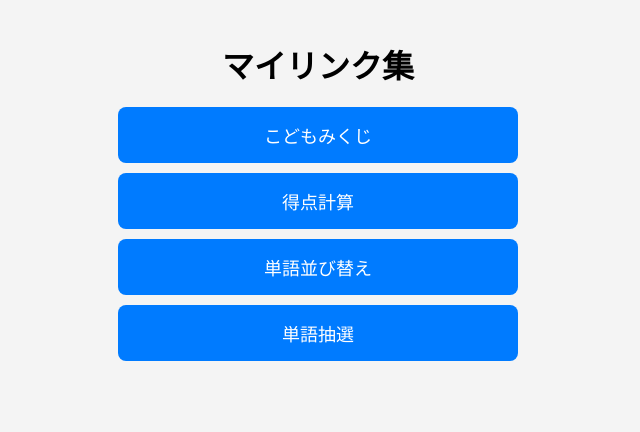
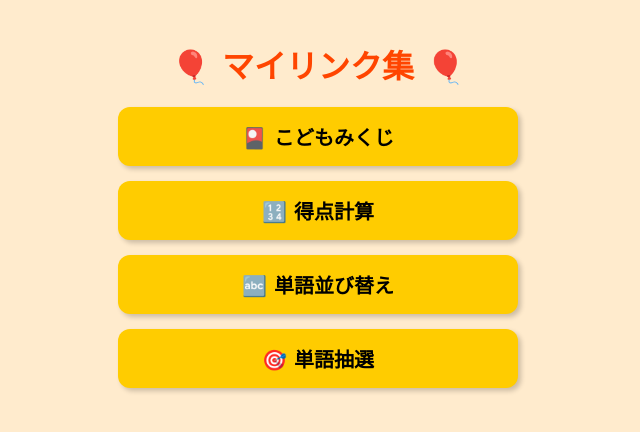
Before and after one commit to kkp-15/kkp-15, a plain HTML site: page index.html in a window 1280 px wide. Shown: the whole page, without its empty margins (322-962 px from the left). Drawn offline with Linux system fonts and the light colour scheme.

Commit message:
Update index.html

```diff
--- a/index.html
+++ b/index.html
@@ -5,43 +5,48 @@
     <title>マイリンク集</title>
     <style>
         body {
-            font-family: Arial, sans-serif;
+            font-family: 'Comic Sans MS', cursive, sans-serif;
             text-align: center;
             margin: 0;
             padding: 20px;
-            background-color: #f4f4f4;
+            background-color: #ffebcd;
         }
         h1 {
             margin-bottom: 20px;
+            color: #ff4500;
         }
         .link-container {
             display: flex;
             flex-direction: column;
-            gap: 10px;
+            gap: 15px;
             max-width: 400px;
             margin: 0 auto;
         }
         .link {
             display: block;
             padding: 15px;
-            background: #007bff;
-            color: white;
+            background: #ffcc00;
+            color: #000;
             text-decoration: none;
-            border-radius: 8px;
-            font-size: 18px;
+            border-radius: 12px;
+            font-size: 20px;
+            font-weight: bold;
+            box-shadow: 3px 3px 5px rgba(0, 0, 0, 0.2);
+            transition: transform 0.2s;
         }
         .link:hover {
-            background: #0056b3;
+            background: #ff9900;
+            transform: scale(1.05);
         }
     </style>
 </head>
 <body>
-    <h1>マイリンク集</h1>
+    <h1>🎈 マイリンク集 🎈</h1>
     <div class="link-container">
-        <a href="https://kkp-15.github.io/kodomomikuji/" class="link" target="_blank" rel="noopener noreferrer">こどもみくじ</a>
-        <a href="https://kkp-15.github.io/TokutenKeisan/" class="link" target="_blank" rel="noopener noreferrer">得点計算</a>
-        <a href="https://kkp-15.github.io/TangoNarabikae/" class="link" target="_blank" rel="noopener noreferrer">単語並び替え</a>
-        <a href="https://kkp-15.github.io/TangoTyusen/" class="link" target="_blank" rel="noopener noreferrer">単語抽選</a>
+        <a href="https://kkp-15.github.io/kodomomikuji/" class="link" target="_blank" rel="noopener noreferrer">🎴 こどもみくじ</a>
+        <a href="https://kkp-15.github.io/TokutenKeisan/" class="link" target="_blank" rel="noopener noreferrer">🔢 得点計算</a>
+        <a href="https://kkp-15.github.io/TangoNarabikae/" class="link" target="_blank" rel="noopener noreferrer">🔤 単語並び替え</a>
+        <a href="https://kkp-15.github.io/TangoTyusen/" class="link" target="_blank" rel="noopener noreferrer">🎯 単語抽選</a>
     </div>
 </body>
 </html>
```
